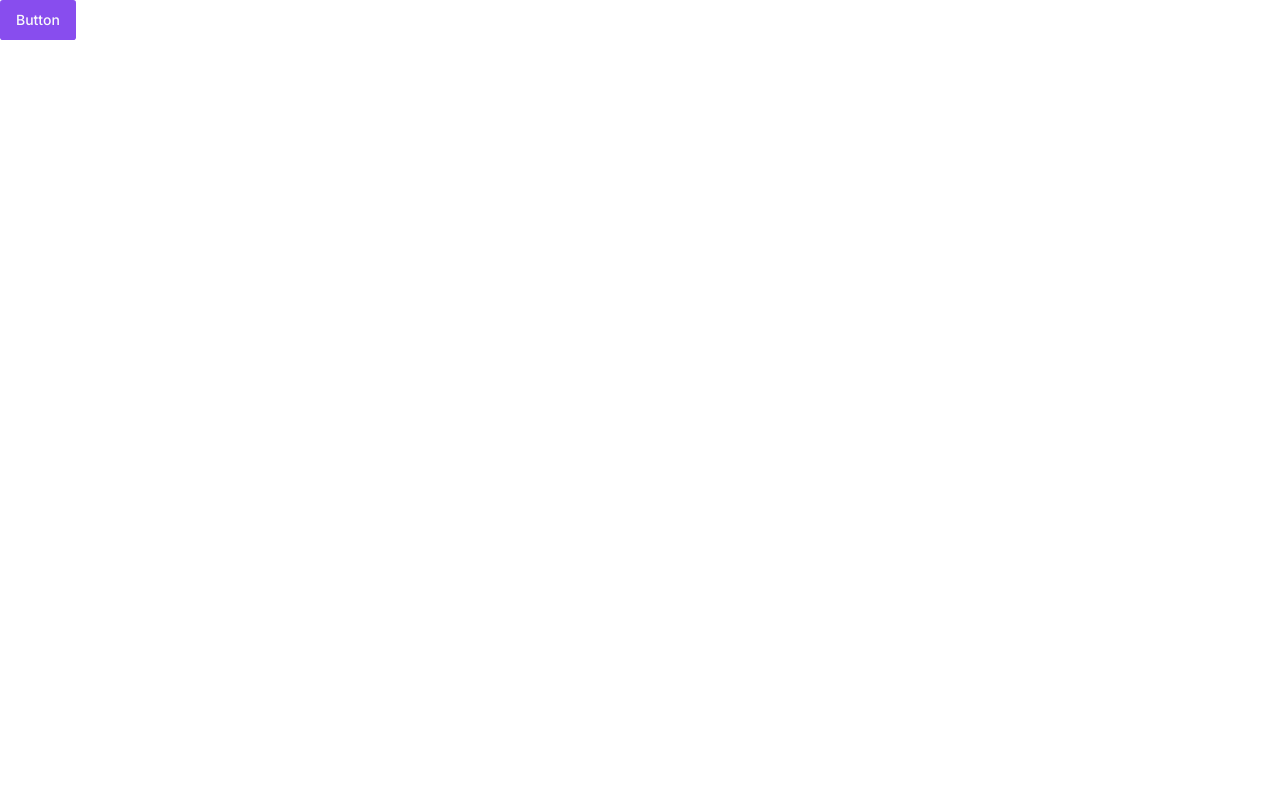
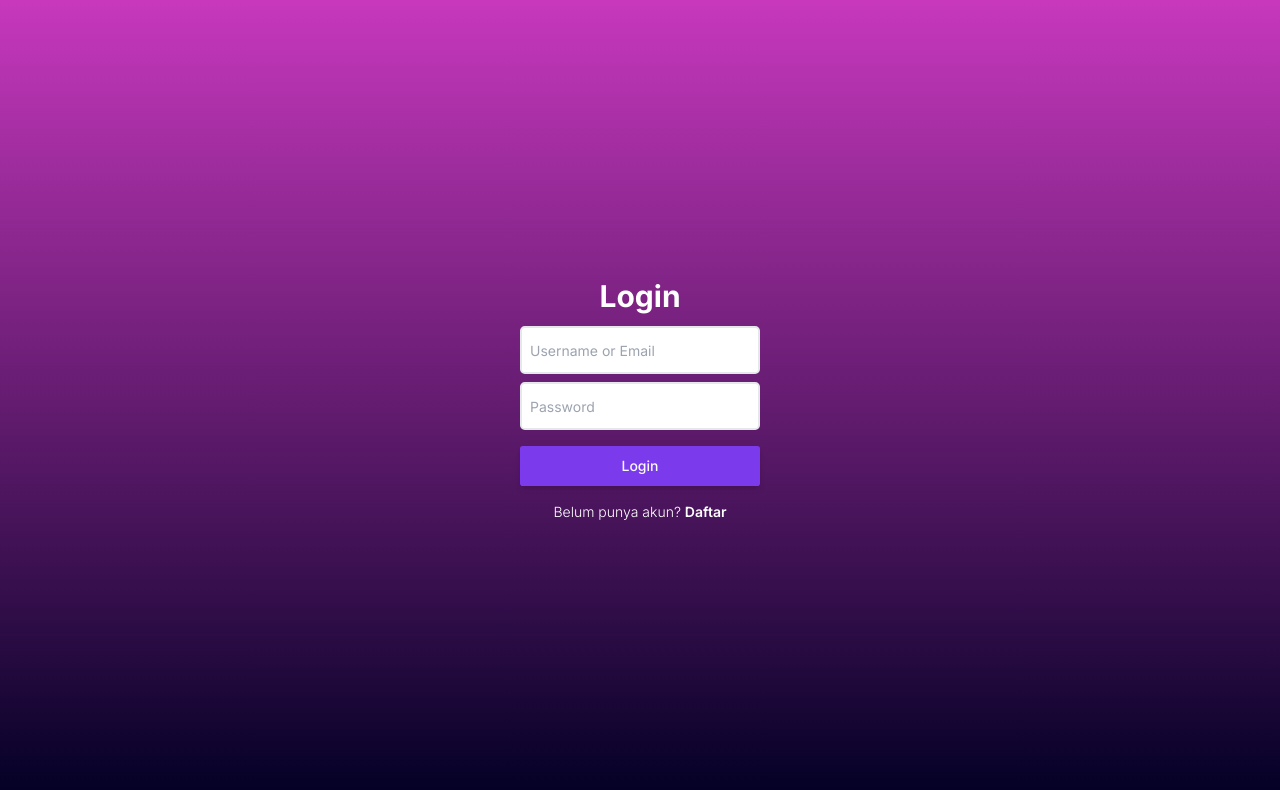
Before and after one commit to Danipinion/besthy-fe, a React (Vite) app: page / in a window 1280 px wide. Shown: the top 790 px of the page. Built offline with nearby package versions, Linux system fonts and the light colour scheme.

Commit message:
➕: add new login register and dahsboard non fix pages

```diff
--- a/src/App.tsx
+++ b/src/App.tsx
@@ -1,18 +1,15 @@
 import { BrowserRouter, Route, Routes } from "react-router-dom";
-import { Button } from "./components/ui/button";
+import Login from "./pages/Login";
+import Register from "./pages/Register";
+import Dashboard from "./pages/Dashboard";
 
 const App = () => {
   return (
     <BrowserRouter>
       <Routes>
-        <Route
-          index
-          element={
-            <div>
-              <Button>Button</Button>
-            </div>
-          }
-        />
+        <Route index element={<Login />} />
+        <Route path="/register" element={<Register />} />
+        <Route path="/dashboard" element={<Dashboard />} />
       </Routes>
     </BrowserRouter>
   );
--- a/src/components/Navbar.tsx
+++ b/src/components/Navbar.tsx
@@ -1,5 +1,33 @@
+import { Menu, SidebarClose } from "lucide-react";
+
+// const navLinks = [
+//   {
+//     id: "home",
+//     title: "Home",
+//   },
+//   {
+//     id: "features",
+//     title: "Features",
+//   },
+//   {
+//     id: "product",
+//     title: "Product",
+//   },
+//   {
+//     id: "clients",
+//     title: "Clients",
+//   },
+// ];
+
 const Navbar = () => {
-  return <div>Navbar</div>;
+  return (
+    <nav className=" w-full flex h-12 fixed top-0 bg-primary text-white">
+      <div className="flex items-center justify-between w-full h-full px-5">
+        <Menu />
+        <SidebarClose />
+      </div>
+    </nav>
+  );
 };
 
 export default Navbar;
--- a/src/index.css
+++ b/src/index.css
@@ -65,6 +65,13 @@
     @apply border-border;
   }
   body {
-    @apply bg-background text-foreground font-inter;
+    @apply bg-background text-foreground font-inter min-h-screen;
+    background: linear-gradient(
+      0deg,
+      rgba(2, 0, 36, 1) 0%,
+      rgba(199, 56, 189, 1) 100%
+    );
+    /* background-repeat: no-repeat; */
+    /* background-size: cover; */
   }
 }
--- a/src/layouts/MainLayout.tsx
+++ b/src/layouts/MainLayout.tsx
@@ -0,0 +1,12 @@
+import Navbar from "@/components/Navbar";
+
+const MainLayout = ({ children }: { children: React.ReactNode }) => {
+  return (
+    <>
+      <Navbar />
+      <div className="mt-12 text-white">{children}</div>
+    </>
+  );
+};
+
+export default MainLayout;
--- a/src/pages/Dashboard.tsx
+++ b/src/pages/Dashboard.tsx
@@ -0,0 +1,28 @@
+import { Button } from "@/components/ui/button";
+import MainLayout from "@/layouts/MainLayout";
+import { Headset, HeartPulse, MessageCircleWarning } from "lucide-react";
+
+const Dashboard = () => {
+  return (
+    <MainLayout>
+      <div>
+        <div className="bg-white w-full h-[62vh] absolute bottom-0 rounded-t-[50px] px-5 py-5">
+          <Button className="w-full my-3 shadow-md justify-start gap-2 h-14 text-xl">
+            <MessageCircleWarning className="h-12 w-12" />
+            Laporan
+          </Button>
+          <Button className="w-full my-3 shadow-md justify-start gap-2 h-14 text-xl">
+            <Headset className="h-12 w-12" />
+            Konsultasi
+          </Button>
+          <Button className="w-full my-3 shadow-md justify-start gap-2 h-14 text-xl">
+            <HeartPulse className="h-12 w-12" />
+            Detak Jantung
+          </Button>
+        </div>
+      </div>
+    </MainLayout>
+  );
+};
+
+export default Dashboard;
--- a/src/pages/Login.tsx
+++ b/src/pages/Login.tsx
@@ -0,0 +1,47 @@
+import { Button } from "@/components/ui/button";
+import { Link } from "react-router-dom";
+
+const Login = () => {
+  return (
+    <>
+      <div className="flex flex-col w-full  h-screen items-center justify-center text-white">
+        <div>
+          <h1 className="text-3xl font-bold mb-3">Login</h1>
+        </div>
+        <div className="text-black">
+          <form className="flex flex-col gap-2">
+            <div>
+              <input
+                type="text"
+                className="w-60 h-12 px-2 border-2 rounded-lg placeholder:text-sm"
+                placeholder="Username or Email"
+              />
+            </div>
+            <div>
+              <input
+                type="password"
+                className="w-60 h-12 px-2 border-2 rounded-lg placeholder:text-sm"
+                placeholder="Password"
+              />
+            </div>
+
+            <div>
+              <Button className="w-full my-2 shadow-md">Login</Button>
+            </div>
+            <div>
+              <p className="text-white text-sm text-center font-light">
+                Belum punya akun?{" "}
+                <Link to="/register" className="hover:underline font-semibold">
+                  Daftar
+                </Link>
+              </p>
+            </div>
+          </form>
+        </div>
+        <div></div>
+      </div>
+    </>
+  );
+};
+
+export default Login;
--- a/src/pages/Register.tsx
+++ b/src/pages/Register.tsx
@@ -0,0 +1,53 @@
+import { Button } from "@/components/ui/button";
+import { Link } from "react-router-dom";
+
+const Register = () => {
+  return (
+    <>
+      <div className="flex flex-col w-full  h-screen items-center justify-center text-white">
+        <div>
+          <h1 className="text-3xl font-bold mb-3">Daftar</h1>
+        </div>
+        <div className="text-black">
+          <form className="flex flex-col gap-2">
+            <div>
+              <input
+                type="text"
+                className="w-60 h-12 px-2 border-2 rounded-lg placeholder:text-sm"
+                placeholder="Username or Email"
+              />
+            </div>
+            <div>
+              <input
+                type="password"
+                className="w-60 h-12 px-2 border-2 rounded-lg placeholder:text-sm"
+                placeholder="Password"
+              />
+            </div>
+            <div>
+              <input
+                type="password"
+                className="w-60 h-12 px-2 border-2 rounded-lg placeholder:text-sm"
+                placeholder="Ulangi Password"
+              />
+            </div>
+            <div>
+              <Button className="w-full my-2 shadow-md">DAFTAR</Button>
+            </div>
+            <div>
+              <p className="text-white text-sm text-center font-light">
+                Sudah punya akun?{" "}
+                <Link to="/" className="hover:underline font-semibold">
+                  Login
+                </Link>
+              </p>
+            </div>
+          </form>
+        </div>
+        <div></div>
+      </div>
+    </>
+  );
+};
+
+export default Register;
```
Also changed, not shown: vercel.json (added).
